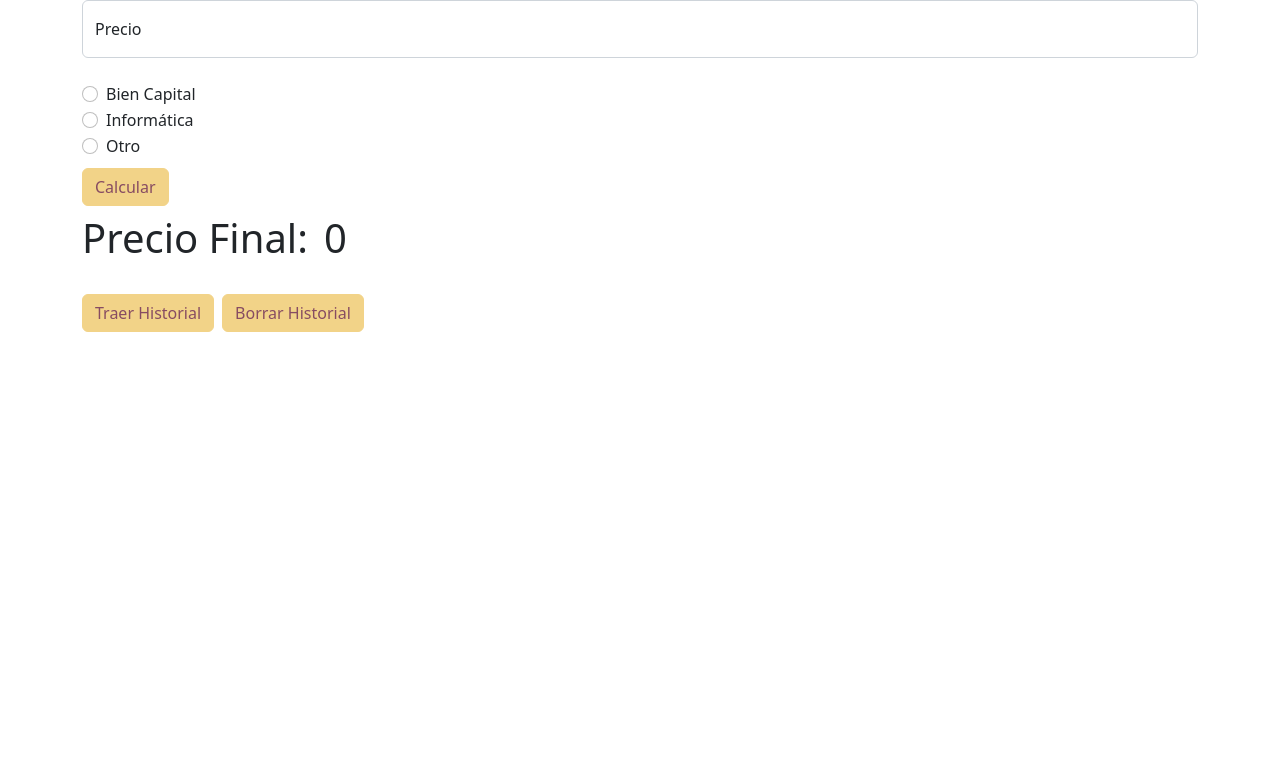
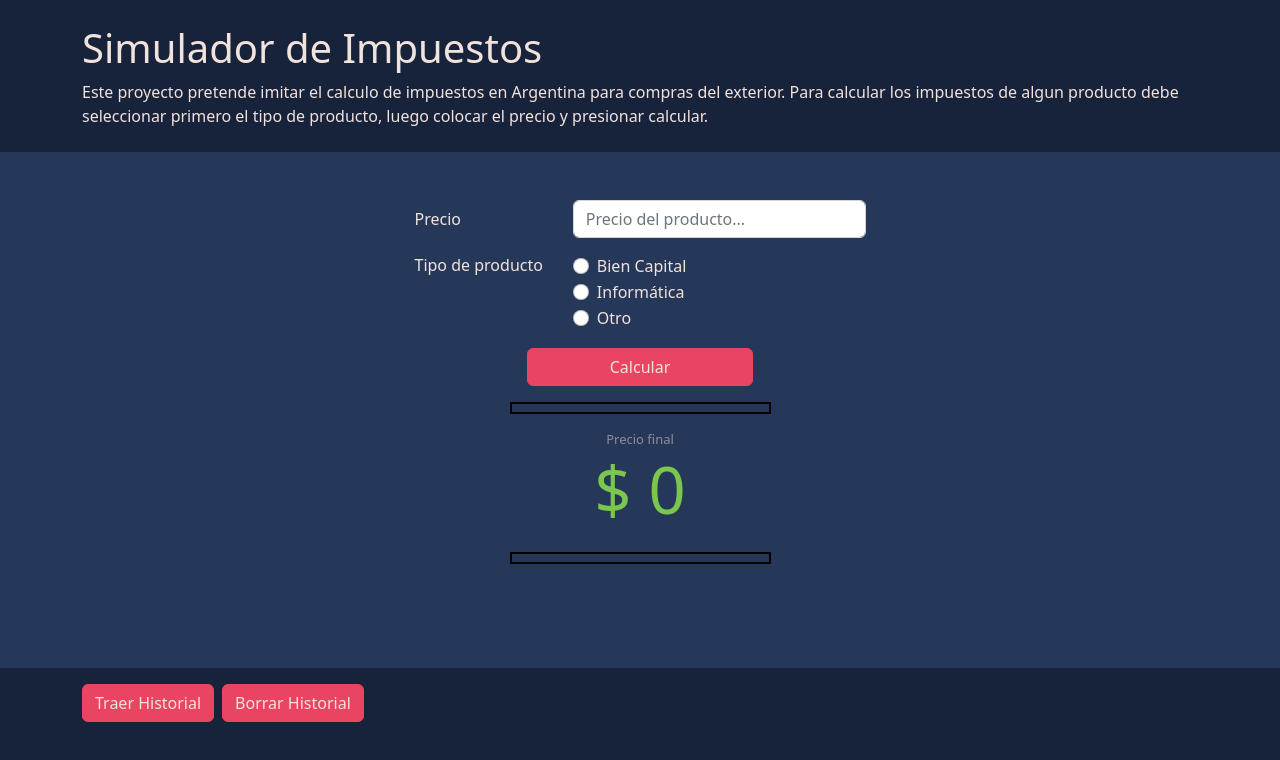
Before and after one commit to fhmartinez1/Calculador-Impuesto-JS, a website: page index.html in a window 1280 px wide. Drawn offline with nearby package versions, Linux system fonts and the light colour scheme.

Commit message:
Feat: redesigned the site for better visuals.

```diff
--- a/css/style.css
+++ b/css/style.css
@@ -1,3 +1,59 @@
+* {
+  color: #f2e2dc;
+}
+
+html {
+  background-color: #17223B;
+}
+
+p {
+  margin: 0;
+  color: #f2e2dc;
+}
+
+h1 {
+  color: #f2e2dc;
+}
+
+header {
+  background-color: #17223B;
+}
+
+main {
+  background-color: #263859;
+}
+
+footer {
+  background-color: #17223B;
+}
+
+#tituloPrecio {
+  opacity: 50%;
+  font-size: 13px;
+}
+
+#precioFinal {
+  color: #7BC74D;
+  font-size: 65px;
+}
+
+#tituloImpuestos {
+  visibility: hidden;
+  font-size: 14px;
+  text-align: center;
+}
+
+.separador-precio {
+  border: 2px, solid, black;
+  opacity: 100%;
+
+}
+
+.lista-impuestos {
+  background-color: #6B778D;
+  color: #f2e2dc;
+}
+
 
 
 
@@ -15,11 +71,11 @@ input[type=number] {
 }
 
 .btn-primary {
-    color: #874C62;
-    background-color: #F2D388;
-    border-color: #F2D388; }
+    color: #f2e2dc;
+    background-color: #E94560;
+    border-color: #E94560; }
     .btn-primary:hover {
-      color: #916373;
+      color: #f2e2dc;
       background-color: #eed9a7;
       border-color: #eed9a7; }
     .btn-primary:active {
@@ -27,9 +83,9 @@ input[type=number] {
       border-color: #C98474; }
 
 .form-check-input:hover {
-    color: #916373;
-    background-color: #eed9a7;
-    border-color: #eed9a7; }
+    color: #f2e2dc;
+    background-color: #E94560;
+    border-color: #E94560; }
 .form-check-input:checked {
     background-color: #C98474;
     border-color: #C98474; }
--- a/index.html
+++ b/index.html
@@ -6,51 +6,104 @@
     <meta http-equiv="X-UA-Compatible" content="IE=edge">
     <meta name="viewport" content="width=device-width, initial-scale=1.0">
     <title>Simulador Impuestos</title>
-    <link href="https://cdn.jsdelivr.net/npm/bootstrap@5.2.1/dist/css/bootstrap.min.css" rel="stylesheet" integrity="sha384-iYQeCzEYFbKjA/T2uDLTpkwGzCiq6soy8tYaI1GyVh/UjpbCx/TYkiZhlZB6+fzT" crossorigin="anonymous">
-    <script src="https://cdn.jsdelivr.net/npm/bootstrap@5.2.1/dist/js/bootstrap.bundle.min.js" integrity="sha384-u1OknCvxWvY5kfmNBILK2hRnQC3Pr17a+RTT6rIHI7NnikvbZlHgTPOOmMi466C8" crossorigin="anonymous"></script>
+    <link href="https://cdn.jsdelivr.net/npm/bootstrap@5.2.1/dist/css/bootstrap.min.css" rel="stylesheet"
+        integrity="sha384-iYQeCzEYFbKjA/T2uDLTpkwGzCiq6soy8tYaI1GyVh/UjpbCx/TYkiZhlZB6+fzT" crossorigin="anonymous">
+    <script src="https://cdn.jsdelivr.net/npm/bootstrap@5.2.1/dist/js/bootstrap.bundle.min.js"
+        integrity="sha384-u1OknCvxWvY5kfmNBILK2hRnQC3Pr17a+RTT6rIHI7NnikvbZlHgTPOOmMi466C8"
+        crossorigin="anonymous"></script>
     <link rel="stylesheet" type="text/css" href="https://cdn.jsdelivr.net/npm/toastify-js/src/toastify.min.css">
     <link rel="stylesheet" type="text/css" href="./css/style.css">
 </head>
 
 <body>
-    <div class="container md">
-        <div class="form-floating mb-3">
-            <input type="number" class="form-control" id="inputPrecio" placeholder="123...">
-            <label for="inputPrecio" class="form-lable">Precio</label>
+    <header>
+        <div class="container md py-4">
+            <h1>Simulador de Impuestos</h1>
+
+            <p>Este proyecto pretende imitar el calculo de impuestos en Argentina para compras del exterior. Para
+                calcular los impuestos de algun producto debe seleccionar primero el tipo de producto, luego colocar el
+                precio y presionar calcular.</p>
+        </div>
+    </header>
+
+    <main>
+        <div class="container md py-5">
+
+            <div class="row d-flex justify-content-center">
+                <div class="col-5">
+                    <div class="row">
+                        <label for="inputPrecio" class="col-form-label col-sm-4">Precio</label>
+                        <div class="col">
+                            <input type="number" class="form-control" id="inputPrecio"
+                                placeholder="Precio del producto...">
+                        </div>
                     </div>
 
-        <div class="py-2">
+                    <div class="row py-2">
+                        <label for="form-check" class="col-form-label col-sm-4">Tipo de producto</label>
+                        <div class="col py-2">
                             <div class="form-check">
-                <input class="form-check-input" type="radio" name="radioProducto" id="radioBienCapital" value="bien-capital">
+                                <input class="form-check-input" type="radio" name="radioProducto" id="radioBienCapital"
+                                    value="bien-capital">
                                 <label class="form-check-label" for="producto1">
                                     Bien Capital
                                 </label>
                             </div>
                             <div class="form-check">
-                <input class="form-check-input" type="radio" name="radioProducto" id="radioInformatica" value="informatica">
+                                <input class="form-check-input" type="radio" name="radioProducto" id="radioInformatica"
+                                    value="informatica">
                                 <label class="form-check-label" for="producto2">
                                     Informática
                                 </label>
                             </div>
                             <div class="form-check">
-                <input class="form-check-input" type="radio" name="radioProducto" id="radioOtro" value="otro">
+                                <input class="form-check-input" type="radio" name="radioProducto" id="radioOtro"
+                                    value="otro">
                                 <label class="form-check-label" for="producto3">
                                     Otro
                                 </label>
                             </div>
                         </div>
-
-        <button id="submitPrecio" class="btn btn-primary">Calcular</button>
-
-        <div class="d-flex py-2">
-            <h1 id="tituloPrecio" class="texto-precio">Precio Final:</h1>
-            <h1 id="precioFinal" class="texto-precio px-3">0</h1>
+                    </div>
+                    <div class="w-100 d-flex justify-content-center">
+                        <button id="submitPrecio" class="btn btn-primary w-50">Calcular</button>
                     </div>
 
-        <div class="py-2">
+                </div>
+
+            </div>
+
+            <div class="row d-flex justify-content-center">
+                <div class="col-3">
+                    <hr class="pb-2 separador-precio" />
+                </div>
+            </div>
+
+            <div class="d-flex flex-column text-center">
+                <p id="tituloPrecio">Precio final</p>
+                <h1 id="precioFinal" class="texto-precio">$ 0</h1>
+            </div>
+
+            <div class="row d-flex justify-content-center">
+                <div class="col-3">
+                    <hr class="pt-2 separador-precio" />
+                </div>
+            </div>
+
+            <h2 id="tituloImpuestos">Impuestos aplicados</h2>
+
+            <div class="row d-flex justify-content-center">
+                <div class="col-5 py-2">
                     <ul id="listaImpuestos" class="list-group">
                     </ul>
                 </div>
+            </div>
+        </div>
+
+    </main>
+
+    <footer>
+        <div class="container md py-3">
 
             <div class="d-flex gap-2">
                 <button id="submitHistorial" class="btn btn-primary">Traer Historial</button>
@@ -59,6 +112,7 @@
 
             <ul id="historialPrecios"></ul>
         </div>
+    </footer>
 
 
     <script type="text/javascript" src="./js/index.js"></script>
--- a/js/index.js
+++ b/js/index.js
@@ -39,7 +39,11 @@ async function calcularImpuesto() {
 
     //Muestro el resultado
     let h1_precioFinal = document.getElementById("precioFinal")
-    h1_precioFinal.innerHTML = precio_total; //Deberia convertir la variable a string?
+    h1_precioFinal.innerHTML = "$ " + precio_total; //Deberia convertir la variable a string?
+
+    //Muestro el titulo de impuestos aplicados
+    let titulo_impuestos = document.getElementById("tituloImpuestos");
+    titulo_impuestos.style.visibility = "visible";
 
     //Navego el array para nombrar los impuestos aplicados y creo un li para cada uno
     let ul_impuestos = document.getElementById("listaImpuestos");
@@ -48,6 +52,7 @@ async function calcularImpuesto() {
         let li_nuevo = document.createElement("li");
         li_nuevo.innerHTML = `${lista_filtrada[i].nombre}`;
         li_nuevo.classList.add('list-group-item');
+        li_nuevo.classList.add('lista-impuestos');
         ul_impuestos.append(li_nuevo);
     }
 
```
Lines whose indentation alone changed are shown as unchanged.
